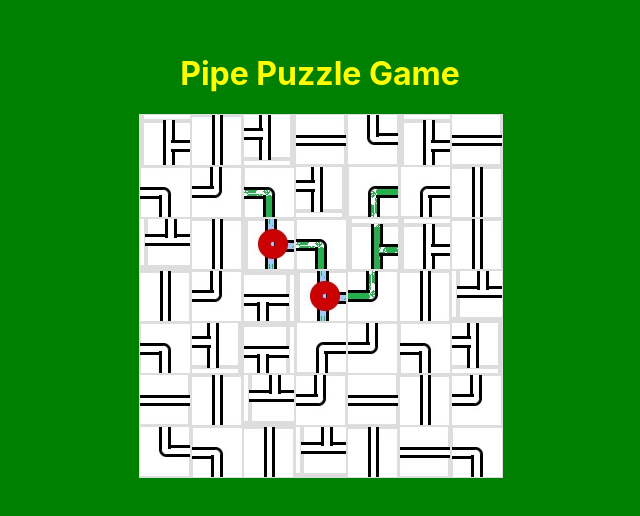
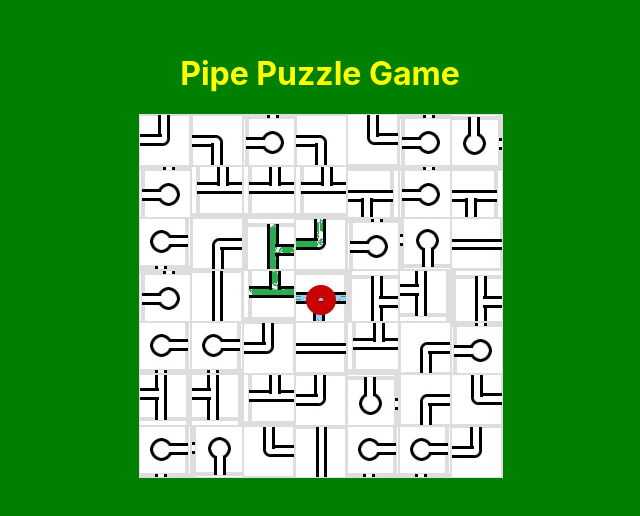
Before and after one commit to huiiiiii/SongPlayer, a React (Create React App) app in the folder song-player/: page / in a window 1280 px wide. Shown: the part 166-682 px from the top of the page, without its empty margins (320-960 px from the left). Built offline with nearby package versions, Linux system fonts and the light colour scheme.

Commit message:
calculate percent of connected tiles per row

```diff
--- a/song-player/src/Grid.js
+++ b/song-player/src/Grid.js
@@ -1,52 +1,8 @@
 // src/components/Grid.js
-import React, {useState, useEffect} from 'react';
+import React, {useEffect, useState} from 'react';
 import PipeTile from './PipeTile';
 import './Grid.css';
-
-const initialGrid = [
-    [
-        {type: 't', rotation: 0}, {type: 'straight', rotation: 0}, {type: 't', rotation: 180}, {
-        type: 'straight',
-        rotation: 90
-    }, {type: 'elbow', rotation: 270}, {type: 't', rotation: 0}, {type: 'straight', rotation: 90}
-    ],
-    [
-        {type: 'elbow', rotation: 90}, {type: 'elbow', rotation: 180}, {type: 'elbow', rotation: 90}, {
-        type: 't',
-        rotation: 180
-    }, {type: 'elbow', rotation: 0}, {type: 'elbow', rotation: 0}, {type: 'straight', rotation: 0}
-    ],
-    [
-        {type: 't', rotation: 270}, {type: 'straight', rotation: 0}, {type: 'start', rotation: 0}, {
-        type: 'elbow',
-        rotation: 90
-    }, {type: 't', rotation: 0}, {type: 't', rotation: 0}, {type: 'straight', rotation: 0}
-    ],
-    [
-        {type: 'straight', rotation: 0}, {type: 'elbow', rotation: 180}, {type: 't', rotation: 90}, {
-        type: 'start',
-        rotation: 0
-    }, {type: 'elbow', rotation: 180}, {type: 'straight', rotation: 0}, {type: 't', rotation: 270}
-    ],
-    [
-        {type: 'elbow', rotation: 90}, {type: 't', rotation: 180}, {type: 't', rotation: 90}, {
-        type: 'elbow',
-        rotation: 0
-    }, {type: 'elbow', rotation: 180}, {type: 'elbow', rotation: 90}, {type: 't', rotation: 180}
-    ],
-    [
-        {type: 'straight', rotation: 90}, {type: 'straight', rotation: 0}, {type: 't', rotation: 270}, {
-        type: 'elbow',
-        rotation: 180
-    }, {type: 'straight', rotation: 90}, {type: 'straight', rotation: 0}, {type: 'elbow', rotation: 180}
-    ],
-    [
-        {type: 'elbow', rotation: 270}, {type: 'elbow', rotation: 90}, {type: 'straight', rotation: 0}, {
-        type: 't',
-        rotation: 270
-    }, {type: 'straight', rotation: 0}, {type: 'straight', rotation: 90}, {type: 'elbow', rotation: 90}
-    ],
-];
+import {initialGrid1} from "./InitialGrids";
 
 const pipeConnections = {
     'straight': {
@@ -98,7 +54,8 @@ const reverseDirection = {
 };
 
 const Grid = () => {
-    const [grid, setGrid] = useState(initialGrid);
+    const [grid, setGrid] = useState(initialGrid1);
+    const [solvedTilesInRow, setSolvedTilesInRow] = useState(Array(grid.length).fill(0));
 
     const getConnectedTiles = (grid, startX, startY) => {
         const numRows = grid.length;
@@ -142,12 +99,23 @@ const Grid = () => {
     function markConnectedTiles(newGrid) {
         const connectedTiles = getConnectedTiles(newGrid, 3, 3);
 
+        const amountSolvedTiles = Array(grid.length).fill(0)
+
         const coloredGrid = newGrid.map((row, rowIndex) =>
             row.map((tile, colIndex) => {
+                amountSolvedTiles[rowIndex] = connectedTiles[rowIndex][colIndex] ? amountSolvedTiles[rowIndex] + 1 : amountSolvedTiles[rowIndex];
                 return {type: tile.type, rotation: tile.rotation, isFilled: connectedTiles[rowIndex][colIndex]};
             })
         );
+
+        const numCols = newGrid[0].length;
+        const percentPerRow = amountSolvedTiles.map((row, _) => {
+                return (row / (numCols)) * 100;
+            }
+        );
         setGrid(coloredGrid);
+        console.log(percentPerRow);
+        setSolvedTilesInRow(percentPerRow);
     }
 
     // Call markConnectedTiles on component mount
--- /dev/null
+++ b/song-player/src/InitialGrids.js
@@ -0,0 +1,76 @@
+// src/initialGrids.js
+
+export const initialGrid1 = [
+    [
+        {type: 'elbow', rotation: 180},
+        {type: 'elbow', rotation: 90},
+        {type: 'end', rotation: 0},
+        {type: 'elbow', rotation: 90},
+        {type: 'elbow', rotation: 270},
+        {type: 'end', rotation: 0},
+        {type: 'end', rotation: 90}
+    ],
+    [
+        {type: 'end', rotation: 0},
+        {type: 't', rotation: 270},
+        {type: 't', rotation: 270},
+        {type: 't', rotation: 270},
+        {type: 't', rotation: 90},
+        {type: 'end', rotation: 0},
+        {type: 't', rotation: 90}
+    ],
+    [
+        {type: 'end', rotation: 180},
+        {type: 'elbow', rotation: 0},
+        {type: 't', rotation: 0},
+        {type: 'elbow', rotation: 180},
+        {type: 'end', rotation: 0},
+        {type: 'end', rotation: 270},
+        {type: 'straight', rotation: 90}
+    ],
+    [
+        {type: 'end', rotation: 0},
+        {type: 'straight', rotation: 0},
+        {type: 't', rotation: 270},
+        {type: 'start', rotation: 90},
+        {type: 't', rotation: 0},
+        {type: 't', rotation: 180},
+        {type: 't', rotation: 0}
+    ],
+    [
+        {type: 'end', rotation: 180},
+        {type: 'end', rotation: 180},
+        {type: 'elbow', rotation: 180},
+        {type: 'straight', rotation: 90},
+        {type: 't', rotation: 270},
+        {type: 'elbow', rotation: 0},
+        {type: 'end', rotation: 0}
+    ],
+    [
+        {type: 't', rotation: 180},
+        {type: 't', rotation: 180},
+        {type: 't', rotation: 270},
+        {type: 'elbow', rotation: 180},
+        {type: 'end', rotation: 90},
+        {type: 'elbow', rotation: 0},
+        {type: 'elbow', rotation: 270}
+    ],
+    [
+        {type: 'end', rotation: 180},
+        {type: 'end', rotation: 270},
+        {type: 'elbow', rotation: 270},
+        {type: 'straight', rotation: 0},
+        {type: 'end', rotation: 180},
+        {type: 'end', rotation: 180},
+        {type: 'elbow', rotation: 180}
+    ],
+];
+
+// Du kannst hier weitere Grids definieren
+export const initialGrid2 = [
+    // ... (Ein anderes Grid-Szenario)
+];
+
+export const initialGrid3 = [
+    // ... (Noch ein anderes Grid-Szenario)
+];
```
